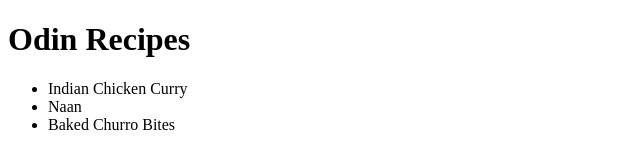
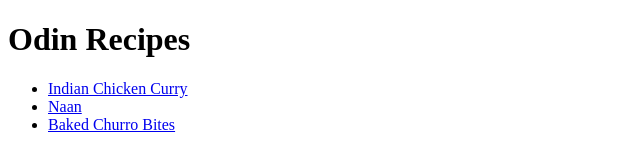
Before and after one commit to AshSceptile/Recipes-Website, a plain HTML site: page index.html in a window 1280 px wide. Shown: the whole page, without its empty margins (0-640 px from the left). Drawn offline with Linux system fonts and the light colour scheme.

Commit message:
Update homepage by adding recipe links using anchor tag

```diff
--- a/index.html
+++ b/index.html
@@ -9,9 +9,9 @@
   <h1>Odin Recipes</h1>
 
   <ul>
-    <li>Indian Chicken Curry</li>
-    <li>Naan</li>
-    <li>Baked Churro Bites</li>
+    <li><a href="./recipes/indian-chicken-curry.html">Indian Chicken Curry</a></li>
+    <li><a href="./recipes/naan.html">Naan</a></li>
+    <li><a href="./recipes/baked-churro-bites.html">Baked Churro Bites</a></li>
   </ul>
 </body>
 </html>
```
